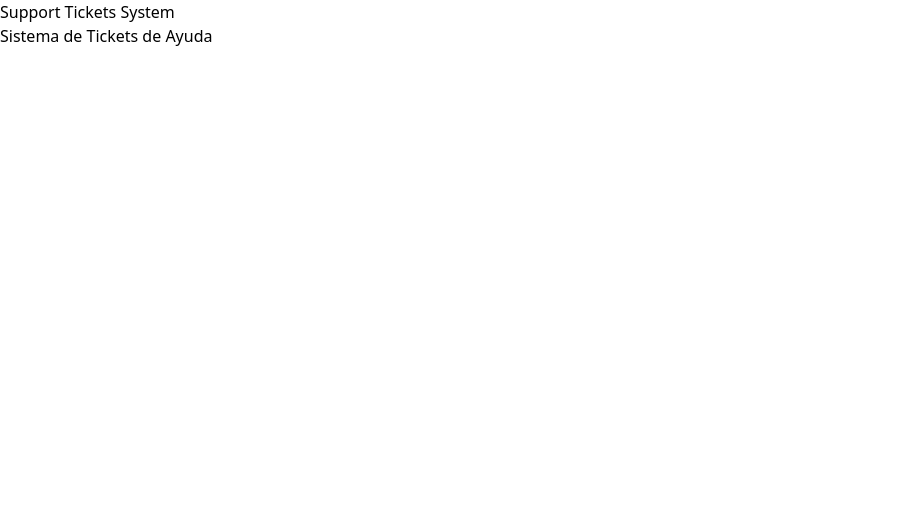
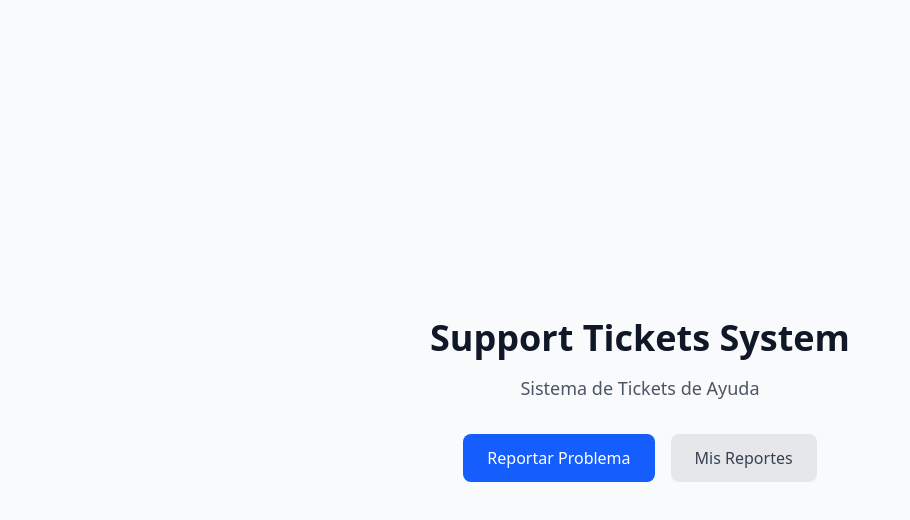
Before and after one commit to danielislas3/support-tickets, a React (Vite) app: page / in a window 1280 px wide. Shown: the top 520 px of the page, without its empty margins (0-910 px from the left). Built offline with nearby package versions, Linux system fonts and the light colour scheme.

Commit message:
style: improve App.tsx ui with tailwind css

```diff
--- a/src/app/App.tsx
+++ b/src/app/App.tsx
@@ -1,8 +1,22 @@
 function App() {
   return (
-    <div>
-      <h1>Support Tickets System</h1>
-      <p>Sistema de Tickets de Ayuda</p>
+    <div className="min-h-screen bg-gray-50 flex items-center justify-center">
+      <div className="text-center">
+        <h1 className="text-4xl font-bold text-gray-900 mb-4">
+          Support Tickets System
+        </h1>
+        <p className="text-lg text-gray-600">
+          Sistema de Tickets de Ayuda
+        </p>
+        <div className="mt-8 flex gap-4 justify-center">
+          <button className="px-6 py-3 bg-blue-600 text-white rounded-lg hover:bg-blue-700 transition-colors">
+            Reportar Problema
+          </button>
+          <button className="px-6 py-3 bg-gray-200 text-gray-700 rounded-lg hover:bg-gray-300 transition-colors">
+            Mis Reportes
+          </button>
+        </div>
+      </div>
     </div>
   )
 }
```
